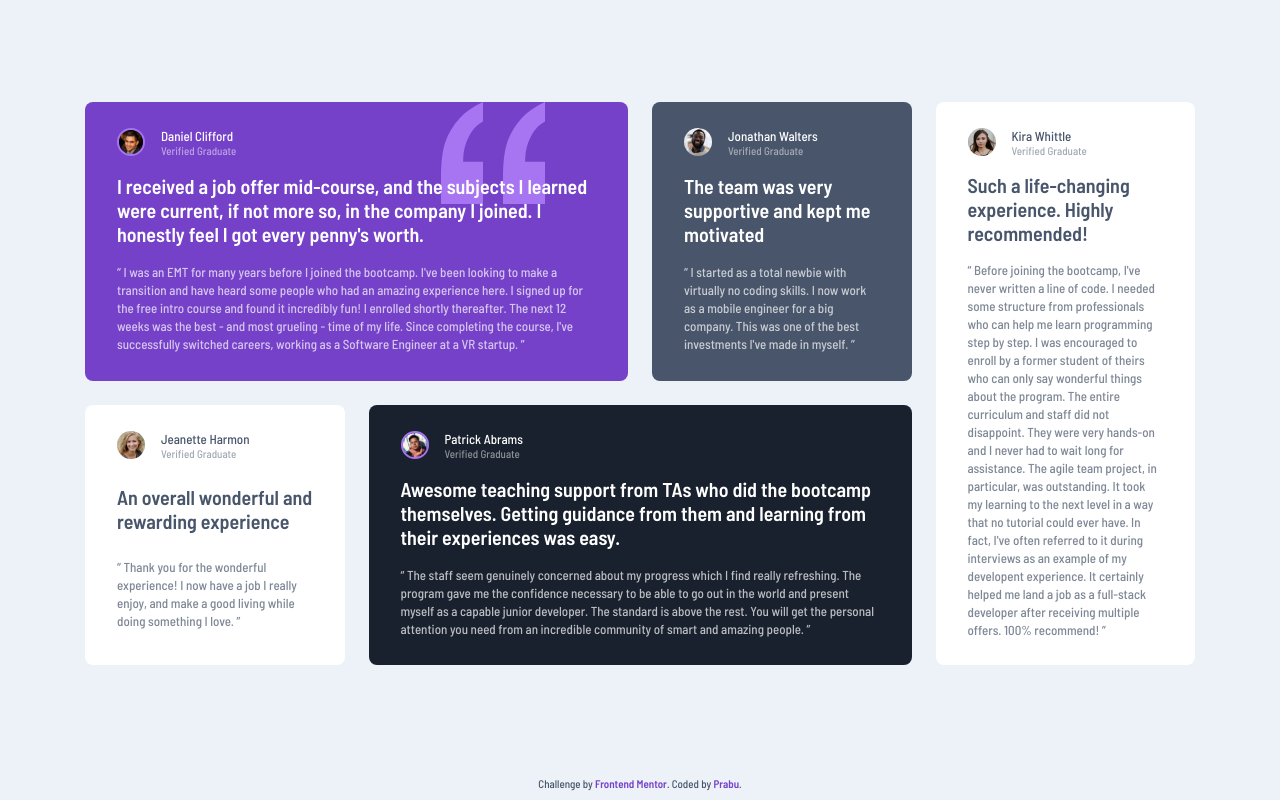
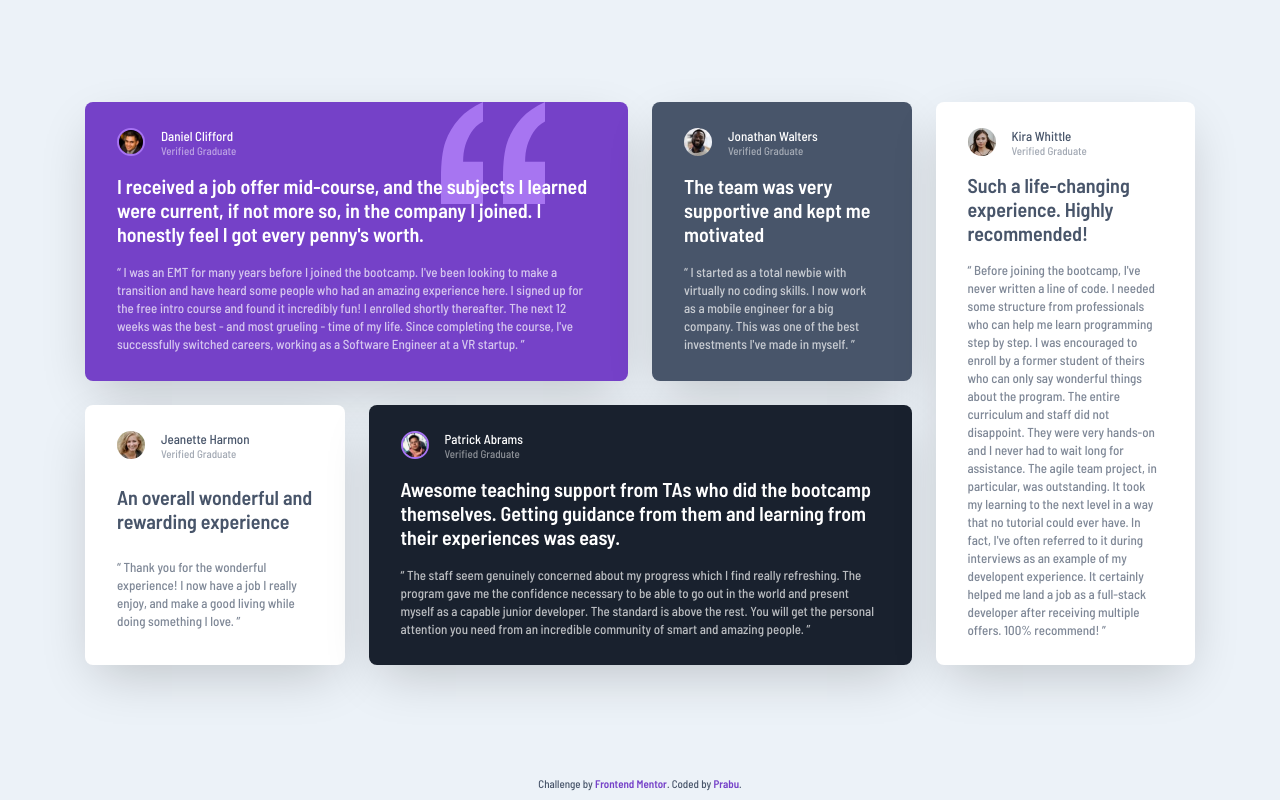
Before and after one commit to mgksp/FEM-testimonials_grid_section, a plain HTML site: page index.html in a window 1280 px wide. Drawn offline with Linux system fonts and the light colour scheme.

Commit message:
box-shadow

```diff
--- a/scss/styles.scss
+++ b/scss/styles.scss
@@ -68,6 +68,7 @@ body {
   background-color: white;
   padding: 2.6rem 3.2rem;
   color: var(--dkr-grayish-blue);
+  box-shadow: rgba(0, 0, 0, 0.2) 0px 18px 50px -10px;
 
   &__img {
     grid-area: img;
```
Also changed, not shown: css/styles.css.
